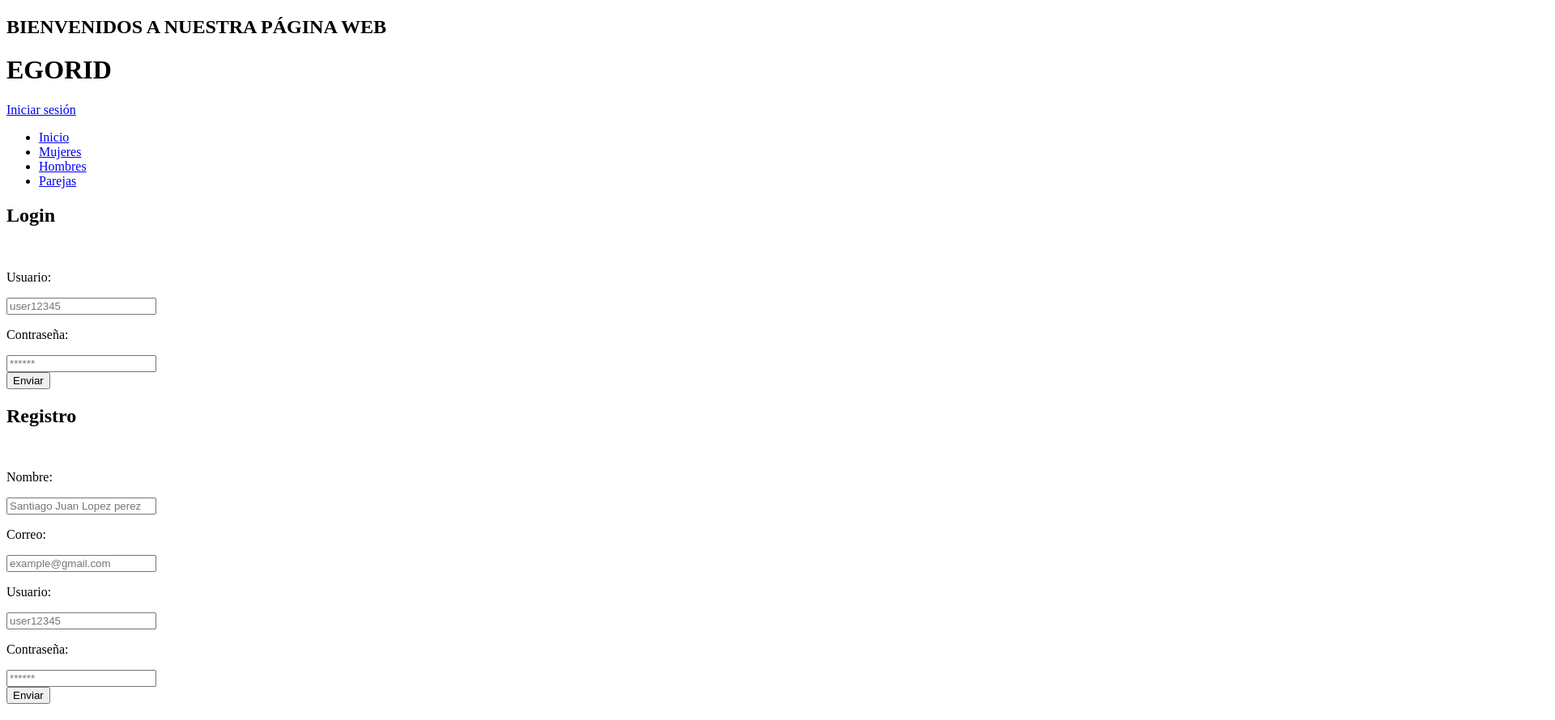
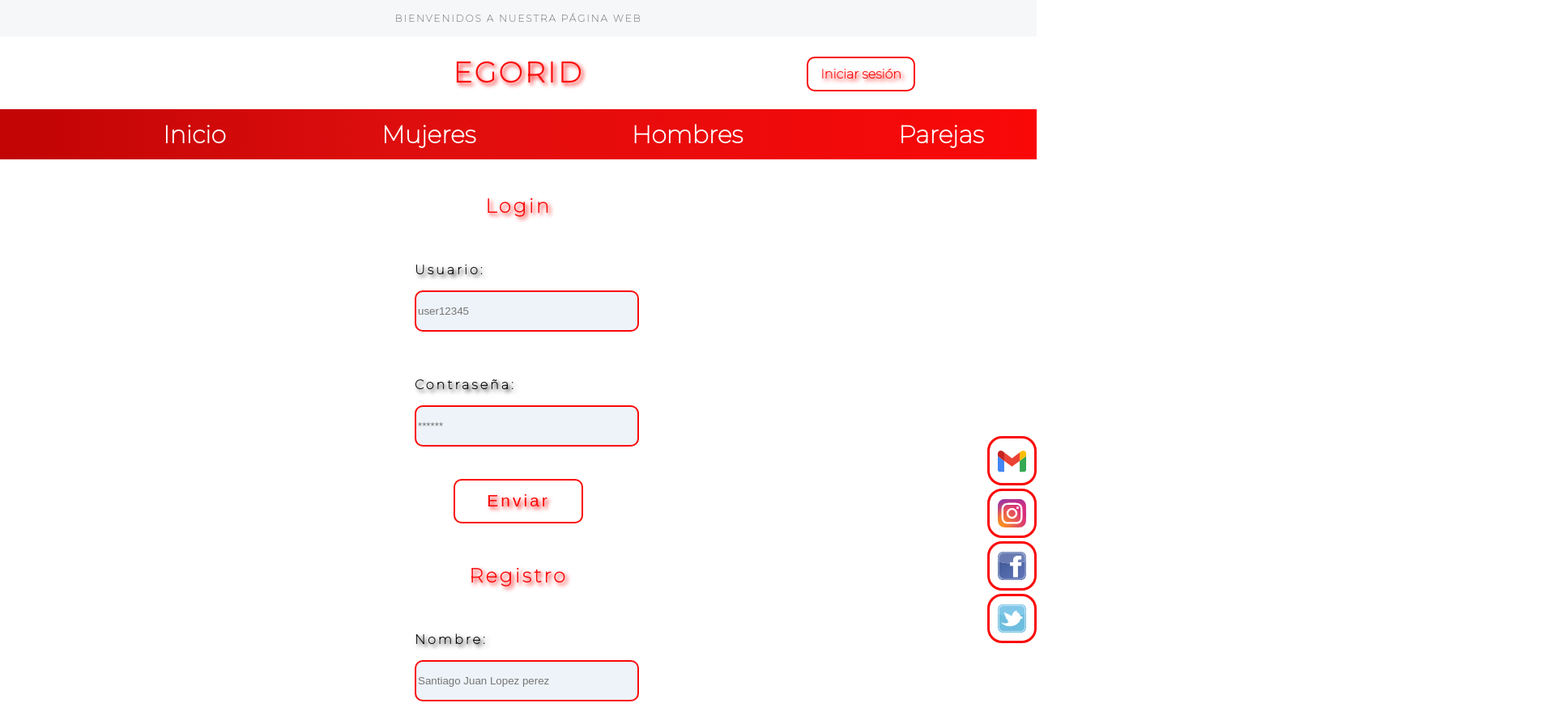
Before and after one commit to tratohecho3/proyecto-base, a plain HTML site: page Egorid__login.html in a window 1280 px wide. Shown: the top 890 px of the page at 81% size, 1920 px wide, since content can reach past the window. Drawn offline with Linux system fonts and the light colour scheme.

Commit message:
login estilos

```diff
--- a/Egorid__login.html
+++ b/Egorid__login.html
@@ -5,7 +5,7 @@
     <meta http-equiv="X-UA-Compatible" content="IE=edge">
     <meta name="viewport" content="width=device-width, initial-scale=1.0">
     <title>Egorid/login</title>
-    <link rel="stylesheet" href="estyles.css">
+    <link rel="stylesheet" href="styles.css">
     <link href="https://fonts.googleapis.com/css?family=Montserrat:100" rel="stylesheet">
 </head>
 
```
